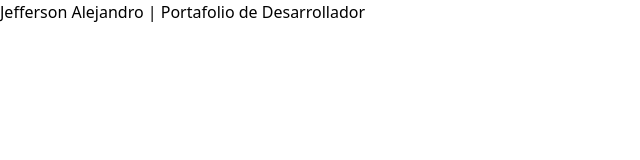
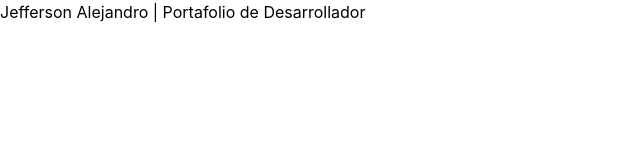
Before and after one commit to jeffersonalejandro12-png/mi-primera-web, a plain HTML site: page index.html in a window 1280 px wide. Shown: the full height of the page, 0-640 px from the left. Drawn offline with nearby package versions, Linux system fonts and the light colour scheme.

Commit message:
Colores y fuentes definidas

```diff
--- a/index.html
+++ b/index.html
@@ -15,7 +15,16 @@
                         background: '#0d0d0f',
                         cards: '#141418',
                         border: '#262630',
-                        borderLight: '#3a3a48'
+                        borderLight: '#3a3a48',
+                        mainText: '#f0f0f2',
+                        secondaryText: '#8a8a9e',
+                        hazardOrange: '#ff5e00',
+                        bluePrintCyan: '#00e5ff',
+                        statusGreen: '#10b981',
+                    },
+                    fontFamily: {
+                        sans: ['Inter', '-apple-system', 'sans-serif'],
+                        mono: ['Space Mono', 'JetBrains Mono', 'monospace'],
                     },
                 },
             },
```
